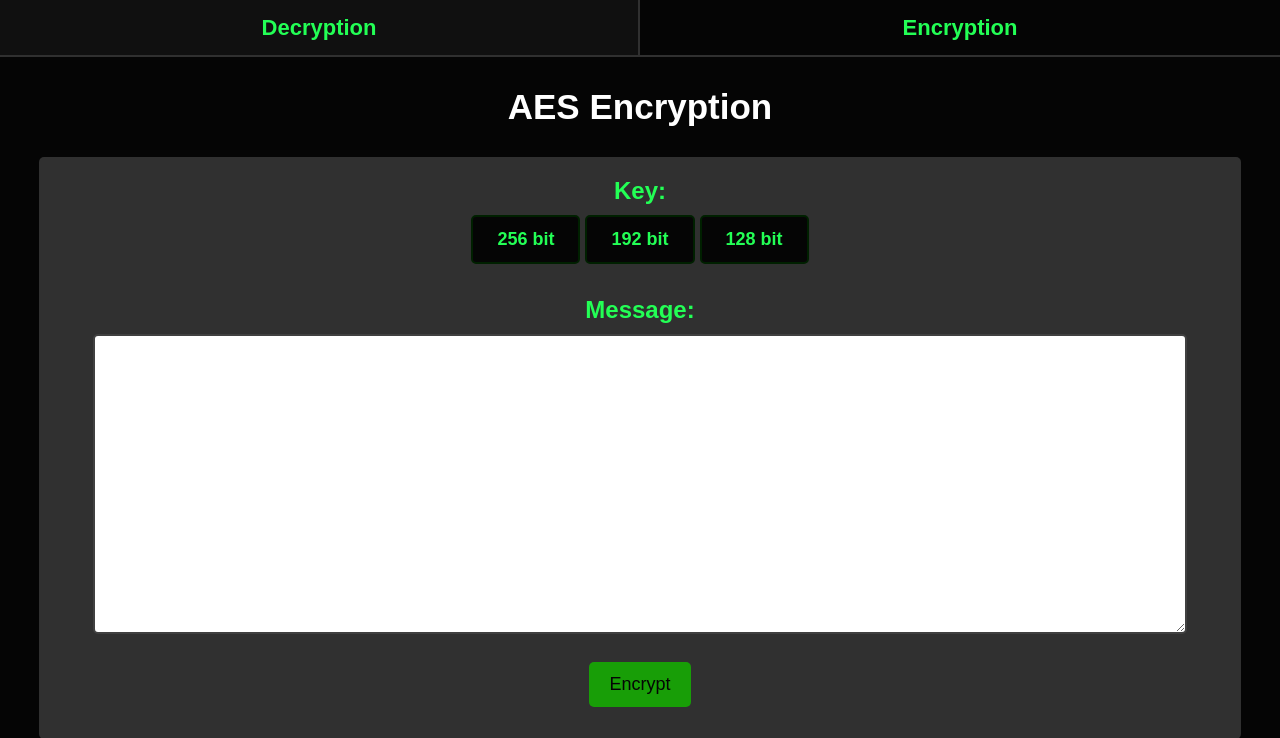
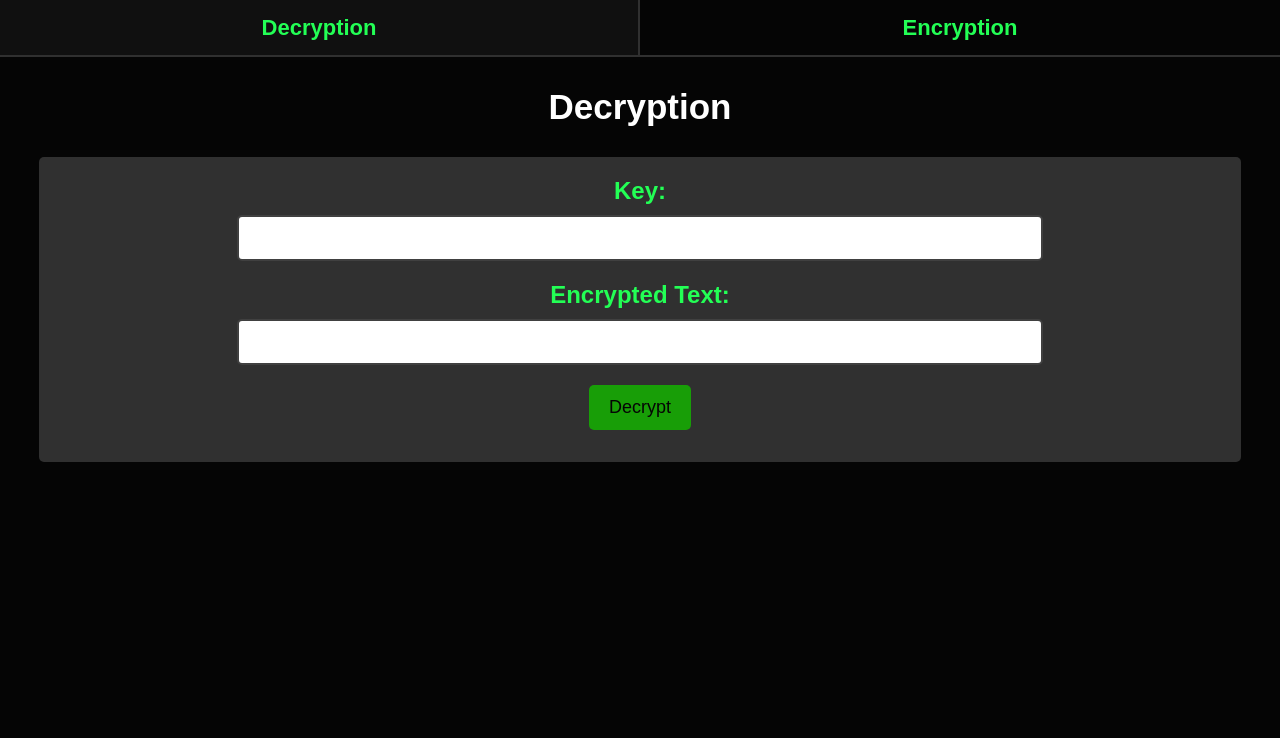
Before and after one commit to Collinformatics/Encryption, a Flask app: page / in a window 1280 px wide. Shown: the top 738 px of the page. Run offline with Flask 3, Linux system fonts and the light colour scheme; some libraries are stand-ins or nearby versions.

Commit message:
Add files via upload

```diff
--- a/app.py
+++ b/app.py
@@ -8,7 +8,7 @@ decoder = Decryption()
 
 @app.route('/')
 def home():
-    return render_template('AES.html') # ('decrypt.html') #
+    return render_template('decrypt.html')
 
 @app.route('/AES')
 def encryptionAES():
--- a/templates/decrypt.html
+++ b/templates/decrypt.html
@@ -18,11 +18,11 @@
             <form action="/run" method="POST" enctype="multipart/form-data" class="input-form">
                 <div class="div-header">Key:</div>
                 <div class="form-group">
-                    <input type="text" id="key" name="key">
+                    <input type="text" id="key" name="key" style="max-width: 70%;">
                 </div>
                 <div class="div-header">Encrypted Text:</div>
                 <div class="form-group">
-                    <input type="text" id="encodedText" name="encodedText" required>
+                    <input type="text" id="encodedText" name="encodedText" required style="max-width: 70%;">
                 </div>
                 <button type="button" onclick="decryptText(event)">Decrypt</button>
             </form>
```
